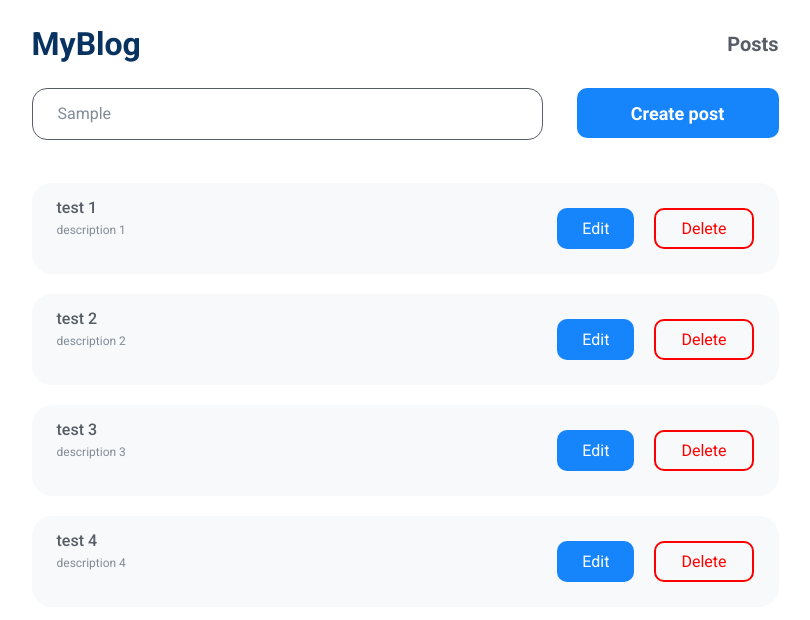
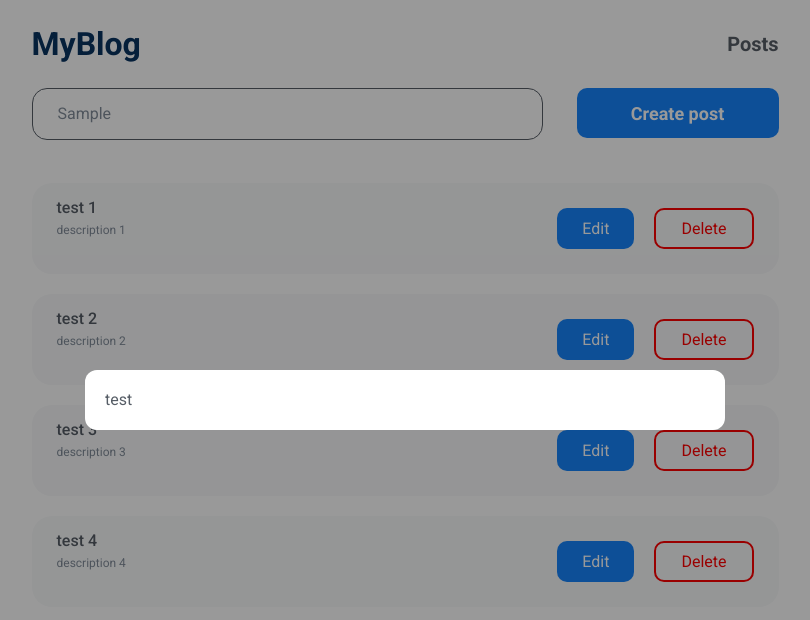
Before and after one commit to piskarev06/my-blog, a React (Create React App) app: page / in a window 1280 px wide. Both pictures are taken after typing "Sample" into the empty fields and a click on the button "Create post". Shown: the top 620 px of the page, without its empty margins (235-1045 px from the left). Built offline with nearby package versions, Linux system fonts and the light colour scheme; data requests are answered from the project's data file.

Commit message:
modal component

```diff
--- /dev/null
+++ b/src/components/Modal/Modal.styled.ts
@@ -0,0 +1,53 @@
+import styled from 'styled-components'
+
+interface ModalStyledProps {
+	active: boolean
+}
+
+interface ModalContentProps {
+	active: boolean
+}
+
+export const ModalStyled = styled.div<ModalStyledProps>`
+	position: fixed;
+
+	height: 100vh;
+	width: 100%;
+	top: 0;
+	left: 0;
+
+	background-color: rgba(0, 0, 0, 0.4);
+
+	display: flex;
+	justify-content: center;
+	align-items: center;
+
+	opacity: 0;
+	pointer-events: none;
+	transition: 0.5s;
+
+	${(props) =>
+		props.active === true &&
+		`
+        opacity: 1;
+        pointer-events: all;
+	 `}
+`
+
+export const ModalContent = styled.div<ModalContentProps>`
+	padding: 20px;
+
+	width: 50%;
+
+	border-radius: 12px;
+	background-color: #fff;
+
+	transform: scale(0.5);
+	transition: 0.4s all;
+
+	${(props) =>
+		props.active === true &&
+		`
+        transform: scale(1);
+	 `}
+`
--- /dev/null
+++ b/src/components/Modal/Modal.tsx
@@ -0,0 +1,19 @@
+import React, { FC } from 'react'
+
+import { ModalStyled, ModalContent } from './Modal.styled'
+
+interface ModalProps {
+	children: any
+	active: boolean
+	setActive: (cond: boolean) => void
+}
+
+export const Modal: FC<ModalProps> = ({ active, setActive, children }) => {
+	return (
+		<ModalStyled active={active} onClick={() => setActive(false)}>
+			<ModalContent active={active} onClick={(e) => e.stopPropagation()}>
+				{children}
+			</ModalContent>
+		</ModalStyled>
+	)
+}
--- a/src/pages/HomePage/HomePage.tsx
+++ b/src/pages/HomePage/HomePage.tsx
@@ -1,11 +1,13 @@
 import React, { FC, useEffect, useState } from 'react'
 
 import { getAllPosts } from '../../api'
+import { Modal } from '../../components/Modal/Modal'
 import { PostList } from '../../components/PostList/PostList'
 import { HomeTop, HomeBtn, HomeInput } from './HomePage.styled'
 
 export const HomePage: FC = () => {
 	const [posts, setPosts] = useState([])
+	const [activeModal, setActiveModal] = useState(false)
 
 	useEffect(() => {
 		getAllPosts().then((data) => {
@@ -18,10 +20,14 @@ export const HomePage: FC = () => {
 			<div className="container">
 				<HomeTop>
 					<HomeInput placeholder="Search by title" />
-					<HomeBtn>Create post</HomeBtn>
+					<HomeBtn onClick={() => setActiveModal(true)}>Create post</HomeBtn>
 				</HomeTop>
 
 				<PostList posts={posts} />
+
+				<Modal active={activeModal} setActive={setActiveModal}>
+					test
+				</Modal>
 			</div>
 		</main>
 	)
```
